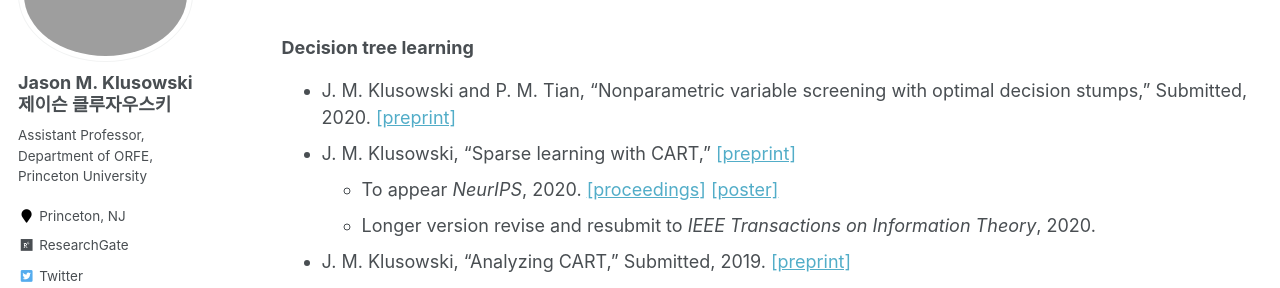
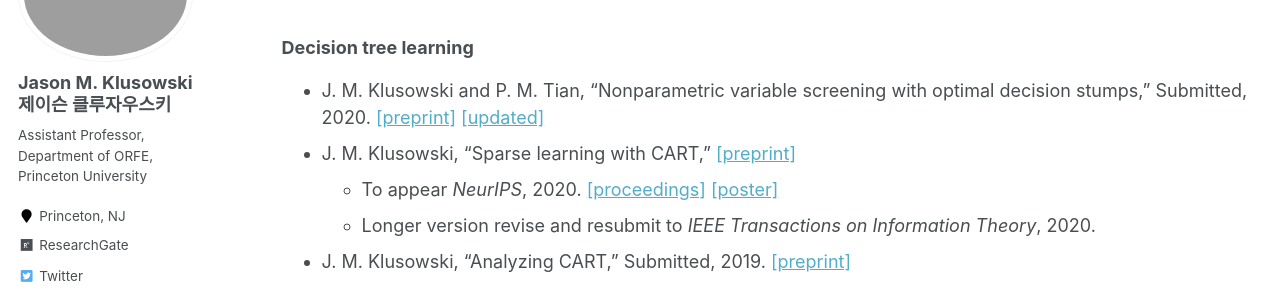
Before and after one commit to jasonklusowski/jasonklusowski.github.io, a Jekyll site: the page built from _pages/publications.md, in a window 1280 px wide and 900 px high. Shown: the part 190-478 px from the top of the window. Built offline with Jekyll 4.4.1, drawn with Linux system fonts in a browser that asks for light colours; formulas are drawn with MathJax 3.

Commit message:
Update publications.md

```diff
--- a/_pages/publications.md
+++ b/_pages/publications.md
@@ -9,7 +9,7 @@ You can also find my articles on my [Google Scholar profile](https://scholar.goo
 
 ### Decision tree learning
 
-* J. M. Klusowski and P. M. Tian, "Nonparametric variable screening with optimal decision stumps," Submitted, 2020. [[preprint]](https://arxiv.org/pdf/2011.02683.pdf)
+* J. M. Klusowski and P. M. Tian, "Nonparametric variable screening with optimal decision stumps," Submitted, 2020. [[preprint]](https://arxiv.org/pdf/2011.02683.pdf) [[updated]](https://jasonklusowski.github.io/files/selection_arxiv.pdf)
 * J. M. Klusowski, "Sparse learning with CART," [[preprint]](https://arxiv.org/pdf/2006.04266.pdf)
   - To appear _NeurIPS_, 2020. [[proceedings]](https://jasonklusowski.github.io/files/cart.pdf) [[poster]](https://jasonklusowski.github.io/files/cart_poster.pdf)
   - Longer version revise and resubmit to _IEEE Transactions on Information Theory_, 2020.
```
